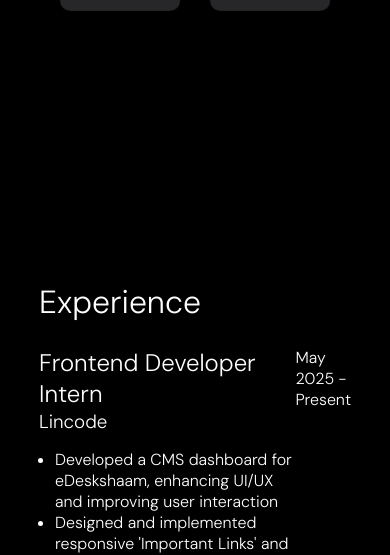
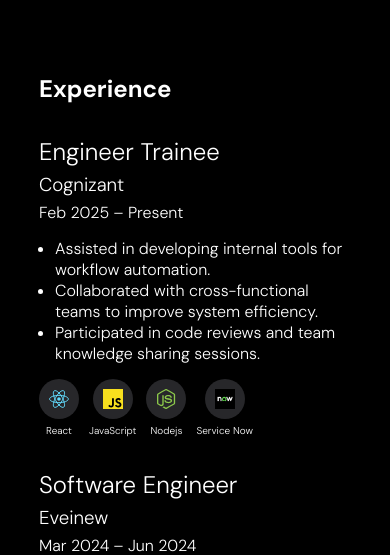
Before and after one commit to soumojitkoley/portfolio, a React (Vite) app: page / in a window 390 px wide. Shown: the part 953-1508 px from the top of the page. Built offline with nearby package versions, Linux system fonts and the light colour scheme.

Commit message:
Intrigated the data into experience component and displayed the actual data and made responsive

```diff
--- a/src/App.css
+++ b/src/App.css
@@ -2,7 +2,7 @@
   position: relative;
   width: 100%;
   height: 100%;
-  color: #fff;
+  color: #ffffff;
   background-color: #000000;
   display: flex;
   justify-content: center;
--- a/src/components/About/About.css
+++ b/src/components/About/About.css
@@ -1,7 +1,7 @@
 .about-container{
   width: 80%;
   display: flex;
-  margin: 10rem 9rem;
+  margin-top: 7rem;
 }
 
 .about-container h1{
--- a/src/components/Experience/Experience.css
+++ b/src/components/Experience/Experience.css
@@ -10,7 +10,11 @@
   flex-direction: column;
   justify-content: center;
   align-items: start;
-  gap: 1.5rem;
+  gap: 2rem;
+}
+.exp-part1-name h1{
+  font-weight: bold;
+  font-size: 1.5rem;
 }
 
 .job-list {
@@ -28,13 +32,27 @@
   gap:15px;
 }
 
+.job-title-company {
+  display: flex;
+  flex-direction: column;
+  /* gap: 10px; */
+}
+
 .job-details {
   margin-left: 16px;
 }
 
 .job-tech-used {
   display: flex;
+  /* flex-direction: column;   */
   gap:10px;
+}
+.job-tech-icon-name {
+  display: flex;
+  flex-direction: column;
+  justify-content: center;
+  align-items: center;
+  gap:5px;
 }
 
 .job-tech-icon {
@@ -43,6 +61,7 @@
   border-radius: 50%;
   background-color: #27272a;
   display: flex;
+  flex-direction: column;
   justify-content: center;
   align-items: center;
   transition: 0.4s;
@@ -55,5 +74,17 @@
 
 .job-tech-icon img {
   width: 50%;
+}
 
+.job-tech-name p{
+  font-size: x-small;
 }
+
+
+@media only screen and (max-width: 768px) {
+  .job-title-company {
+    display: flex;
+    flex-direction: column;
+    gap: 5px;
+  }
+}
--- a/src/components/Experience/Experience.jsx
+++ b/src/components/Experience/Experience.jsx
@@ -1,52 +1,65 @@
 import React from 'react'
+import { useMediaQuery } from 'react-responsive';
 import expdata from '../../data/experience.js'
-import mongoLogo from '../../assets/stack/mongodb.svg'
-import jsLogo from '../../assets/stack/js.svg'
-import reactLogo from '../../assets/stack/react.svg'
-import nodejsLogo from '../../assets/stack/nodejs.svg'
 import './Experience.css'
 
 const Experience = () => {
+
+  const isMobile = useMediaQuery({ maxWidth: 768 });
+
   return (
     <div className='exp-container' id='experience'>
       <div className="exp-part">
         <div className="exp-part1-name">
           <h1>Experience</h1>
         </div>
-
-        <div className="job-list">
+        {expdata.map((eachData, idx) => (
+          <div className="job-list" key={idx}>
             <div className="job-list-part1">
               <div className="job-title-company">
-              <h2>Frontend Developer Intern</h2>
-              <h3>Lincode</h3>
+                <h2>{eachData.title}</h2>
+                <h3>{eachData.company}</h3>
+                {isMobile ?
+                  <div className="job-date">
+                    {<p>{eachData.year}</p>}
+                  </div> :
+                  (<></>)}
               </div>
               <div className="job-details">
                 <ul>
-                <li>Developed a CMS dashboard for eDeskshaam, enhancing UI/UX and improving user interaction</li>
-                <li>Designed and implemented responsive 'Important Links' and 'Events' pages using React.js</li>
+                  {
+                    eachData.details.map((eachDetails, idx) => (
+                      <li key={idx}>{eachDetails}</li>
+                    ))
+                  }
                 </ul>
               </div>
               <div className="job-tech-used">
+                {
+                  eachData.tech.map((eachLogo, idx) => (
+                    <div className='job-tech-icon-name' key={idx}>
                       <div className="job-tech-icon">
-                <img src={mongoLogo} alt="" />
+                        <img src={eachLogo.src} alt="" />
                       </div>
-              <div className="job-tech-icon">
-              <img src={jsLogo} alt="" />
-              </div>
-              <div className="job-tech-icon">
-              <img src={reactLogo} alt="" />
-              </div>
-              <div className="job-tech-icon">
-              <img src={nodejsLogo} alt="" />
+
+                      <div className="job-tech-name">
+                        <p>{eachLogo.name}</p>
                       </div>
                     </div>
+                  ))
+                }
+              </div>
+
             </div>
             <div className="job-list-part2">
+              {!isMobile ?
                 <div className="job-date">
-              <p>May 2025 - Present</p>
+                  {<p>{eachData.year}</p>}
+                </div> :
+                (<></>)}
             </div>
           </div>
-        </div>
+        ))}
       </div>
     </div>
   )
--- a/src/data/experience.js
+++ b/src/data/experience.js
@@ -1,3 +1,12 @@
+import serviceNowLogo from '../assets/stack/servicenow.webp'
+import reactLogo from '../assets/stack/react.svg'
+import jsLogo from '../assets/stack/js.svg'
+import cssLogo from '../assets/stack/css.svg'
+import reactRouterLogo from '../assets/stack/react-router-dark.svg'
+import netlifyLogo from '../assets/stack/netlify.png'
+import nodejsLogo from '../assets/stack/nodejs.svg'
+
+
 const data = [
   {
     title: "Engineer Trainee",
@@ -11,8 +20,20 @@
     ],
     tech: [
       {
+        name: "React",
+        src: reactLogo,
+      },
+      {
+        name: "JavaScript",
+        src: jsLogo,
+      },
+      {
+        name: "Nodejs",
+        src: nodejsLogo,
+      },
+      {
         name: "Service Now",
-        src: "src hehe",
+        src: serviceNowLogo,
       }
     ]
   },
@@ -29,23 +50,23 @@
     tech: [
       {
         name: "React",
-        src: "src hehe",
+        src: reactLogo,
       },
       {
         name: "JavaScript",
-        src: "src hehe",
+        src: jsLogo,
       },
       {
         name: "CSS",
-        src: "src hehe",
+        src: cssLogo,
       },
       {
         name: "React Router",
-        src: "src hehe",
+        src: reactRouterLogo,
       },
       {
         name: "Netlify",
-        src: "src hehe",
+        src: netlifyLogo,
       }
     ]
   }
```
Lines whose indentation alone changed are shown as unchanged.
